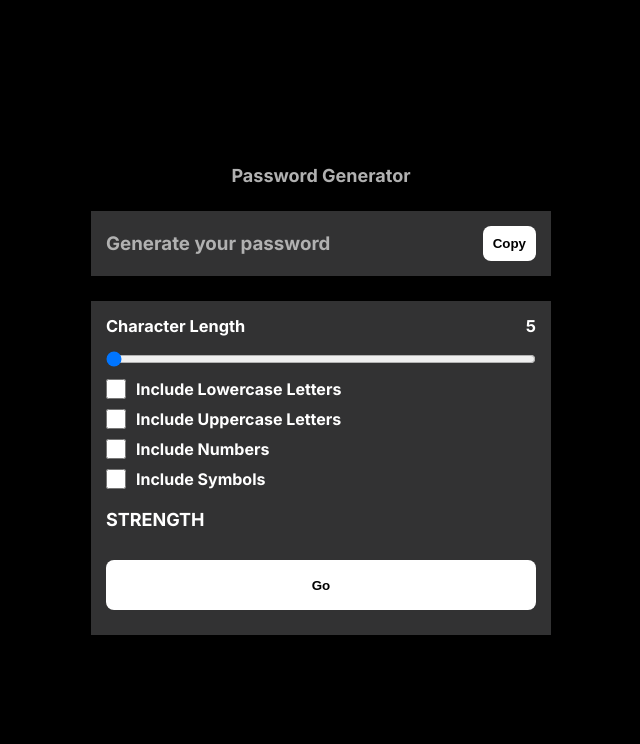
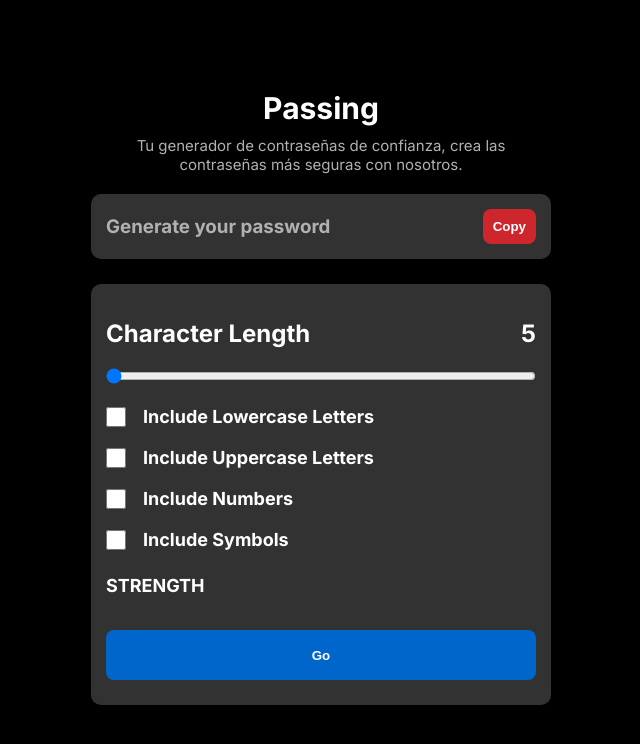
Before and after one commit to mijel861999/password-generator, a website built with Vite: page index.html in a window 1280 px wide. Shown: the whole page, without its empty margins (319-959 px from the left). Built offline with nearby package versions, Linux system fonts and the light colour scheme.

Commit message:
Mejorando algunos colores y tamaños de fuentes

```diff
--- a/index.html
+++ b/index.html
@@ -15,10 +15,11 @@
   <body>
     <div id="app">
       <div class="password-generator-container">
-        <h1 class="title">Password Generator</h1>
+        <h1 class="title">Passing</h1>
+				<p class="subtitle">Tu generador de contraseñas de confianza, crea las contraseñas más seguras con nosotros.</p>
         <div class="password-output-container">
           <h3 id="password">Generate your password</h3>
-          <button id="button-copy-password" class="button">Copy</button>
+          <button id="button-copy-password" class="button button-copy">Copy</button>
         </div>
         <div class="password-configuration-container">
           <div class="password-length-info">
--- a/styles/style.css
+++ b/styles/style.css
@@ -38,9 +38,17 @@ html {
 }
 
 .title {
-  margin: 15px 0px;
-  font-size: 1.8rem;
-  color: var(--grey);
+  margin: 10px 0px;
+  font-size: 3rem;
+  color: var(--white);
+	font-weight: black;
+}
+
+.subtitle {
+	font-size: 1.5rem;
+	text-align: center;
+	color: var(--grey);
+	margin-bottom: 10px;
 }
 
 .password-generator-container {
@@ -57,6 +65,7 @@ html {
 }
 
 .password-output-container {
+
   display: flex;
   justify-content: space-between;
   align-items: center;
@@ -66,9 +75,11 @@ html {
   font-size: 1.6rem;
   color: var(--grey);
   background: var(--black);
+	border-radius: 10px;
 }
 
 .password-configuration-container {
+	border-radius: 10px;
   width: 100%;
   padding: 15px;
 	margin: 15px 0px;
@@ -79,9 +90,14 @@ html {
 	display: flex;
 	justify-content: space-between;
 	align-items: center;
-	margin-bottom: 15px;
+	margin: 20px 0px;
 	font-size: 1.4rem;
 	font-weight: 500;
+}
+
+.password-length-info h3 {
+	font-size: 2.4rem;
+	font-weight: bold;
 }
 
 .range-input {
@@ -92,12 +108,12 @@ html {
 	display: flex;
 	align-items: center;
 	justify-content: flex-start;
-	margin: 10px 0px;
+	margin: 20px 0px;
 }
 
 .input-container h2 {
-	font-size: 1.6rem;
-	margin-left: 10px;
+	font-size: 1.8rem;
+	margin-left: 17px;
 }
 
 .input-container input[type='checkbox'] {
@@ -121,6 +137,7 @@ html {
 
 .rectangle-container {
 	display: flex;
+	height: 30px;
 }
 
 .rectangle {
@@ -134,7 +151,19 @@ html {
 	padding: 10px;
 	border-radius: 8px;
 	border: none;
-	background: var(--white);
+	background: var(--blue);
+	color: var(--white);
 	font-weight: bold;
 	cursor: pointer;
 }
+
+.button:hover {
+	transition: background-color 0.3s ease;
+	background: var(--white);
+	color: var(--black);
+}
+
+.button-copy {
+	background-color: var(--red);
+	color: var(--white);
+}
```
